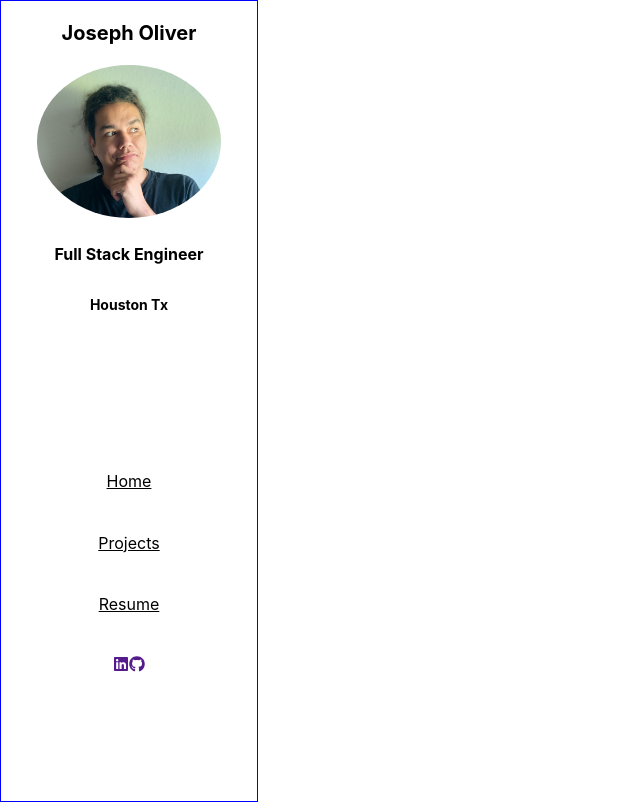
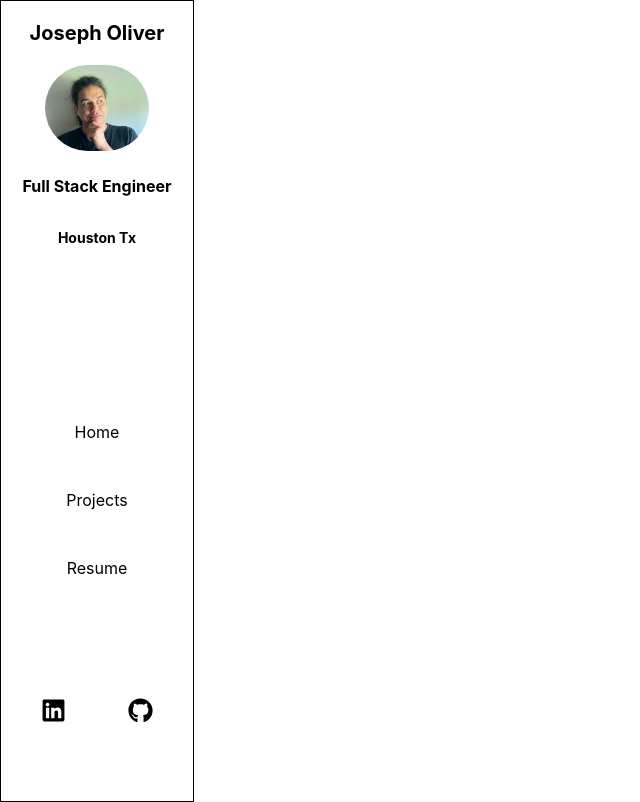
Before and after one commit to j0liver/mysite3, a React (Create React App) app: page / in a window 1280 px wide. Shown: the whole page, without its empty margins (0-640 px from the left). Built offline with nearby package versions, Linux system fonts and the light colour scheme.

Commit message:
sytled social section

```diff
--- a/src/App.css
+++ b/src/App.css
@@ -7,8 +7,8 @@
 /* ///navbar///////////////////////////////////// */
 nav{
   height: 100vh;
-  width: 20%;
-  border: 1px solid blue;
+  width: 15%;
+  border: 1px solid black;
   display: flex;
   justify-content: center;
   flex-wrap: wrap;
@@ -25,9 +25,9 @@ nav section h3{
 
 
 nav section div img{
-  width: 80%;
+  width: 60%;
   height: 30%;
-  border-radius: 50%;
+  border-radius: 450px;
 }
 
 nav section h4{
@@ -38,18 +38,6 @@ nav section h6{
   font-size: 14px;
 }
 
-/* nav ul{
-  list-style: none;
-  margin: auto 0;
-  border: 2px solid pink;
-  width: 100%;
-}
-
-nav ul li{
-  border: 2px solid blue;
-  width: 100%;
-} */
-
 .links{
   display: flex;
   justify-content: center;
@@ -58,4 +46,15 @@ nav ul li{
 .links a{
   width: 100%;
   color: black;
+  text-decoration: none;
 }
+
+.social{
+  font-size: 25px;
+  display: flex;
+  justify-content: space-around;
+  align-items: center;
+}
+.social a {
+  color: black;
+}
--- a/src/components/SideNav.jsx
+++ b/src/components/SideNav.jsx
@@ -30,7 +30,7 @@ const SideNav = () => {
                 <Link>Resume</Link>
             </section>
 
-            <section>
+            <section className='social'>
                 <a href="">
                     <FaLinkedin />
                 </a>
```
